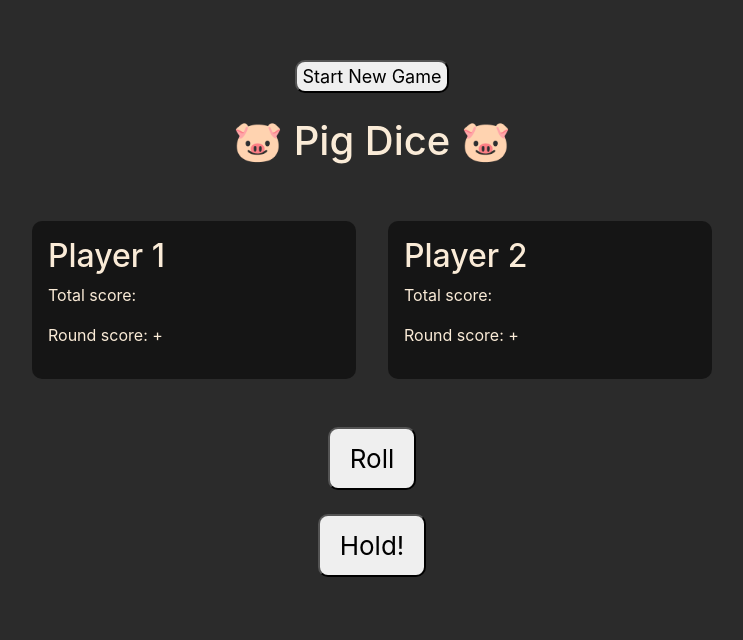
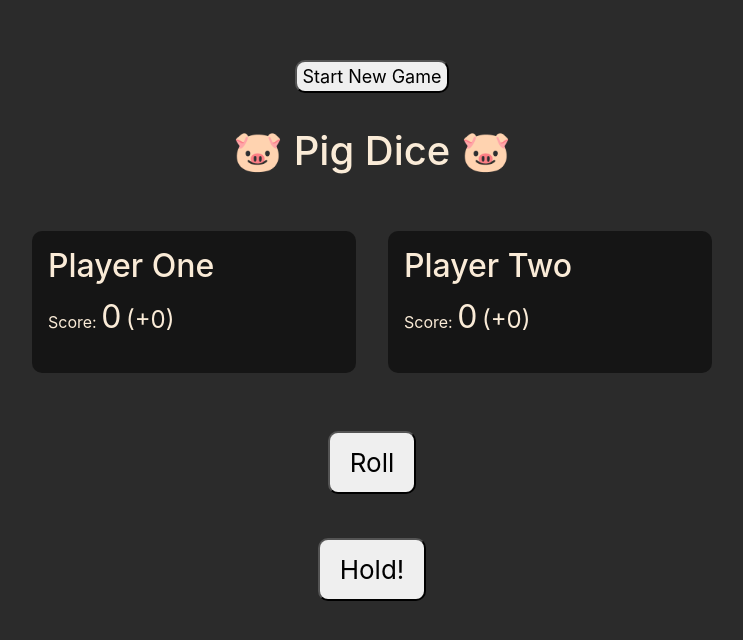
Before and after one commit to Mikerophonic/pig-dice, a plain HTML site: page index.html in a window 1280 px wide. Shown: the whole page, without its empty margins (268-1011 px from the left). Drawn offline with nearby package versions, Linux system fonts and the light colour scheme.

Commit message:
change score appearance

```diff
--- a/css/styles.css
+++ b/css/styles.css
@@ -14,6 +14,7 @@ h1 {
 
 .button {
     border-radius: 10px;
+    margin:10px;
 }
 
 #startBtn {
@@ -28,7 +29,7 @@ h1 {
     transition: all 0.2s ease-in-out;
     }
 
-    #rollBtn:hover, #holdBtn:hover {
+#rollBtn:hover, #holdBtn:hover {
     transform: scale(1.1);
     }
 
@@ -58,3 +59,11 @@ h1 {
 .activePlayer {
     border: 5px solid red;
 }
+
+#totalScore1, #totalScore2 {
+    font-size: 32px;
+}
+
+#roundScore1, #roundScore2 {
+    font-size: 24px;
+}
--- a/index.html
+++ b/index.html
@@ -13,14 +13,14 @@
 <h1>🐷 Pig Dice 🐷</h1>
 <div class="wrapper">
 <div id="1" class="player">
-    <h2>Player 1</h2>
-    <p>Total score: <span id="totalScore1"></span></p>
-    <p>Round score: +<span id="roundScore1"></span></p>
+    <h2>Player One</h2>
+    <p>Score:  <span id="totalScore1">0</span> <span id="roundScore1">(+0)</span></p>
+
 </div>
 <div id="2" class="player">
-    <h2>Player 2</h2>
-    <p>Total score: <span id="totalScore2"></span></p>
-    <p>Round score: +<span id="roundScore2"></span></p>
+    <h2>Player Two</h2>
+    <p>Score:  <span id="totalScore2">0</span> <span id="roundScore2">(+0)</span></p>
+
 </div>
 </div>
 <button type="button" class="button" id="rollBtn">Roll</button><br>
--- a/js/scripts.js
+++ b/js/scripts.js
@@ -97,9 +97,6 @@ window.addEventListener("load", function () {
     rollBtn.addEventListener('click', function() {
         rollBtn.textContent = 'Roll Again';
       });
-      rollBtn.addEventListener('mouseover', function() {
-        rollBtn.setattribute = ("style", "font-size: 32px");
-      });
     holdBtn.addEventListener("click", function() {
       hold();
       updateUI();
@@ -109,17 +106,17 @@ window.addEventListener("load", function () {
     function updateUI() {
     totalScore1Span.innerText = player1.totalScore;
     totalScore2Span.innerText = player2.totalScore;
-    roundScore1Span.innerText = player1.roundScore;
-    roundScore2Span.innerText = player2.roundScore;
+    roundScore1Span.innerText = "(+" + player1.roundScore + ")";
+    roundScore2Span.innerText = "(+" + player2.roundScore + ")";
     let cPlayer = getCurrentPlayer().id;
 
     if (cPlayer === 1) {
     document.getElementById(1).setAttribute("class", "player activePlayer");
-    document.getElementById(2).removeAttribute("class", "activePlayer")
+    document.getElementById(2).removeAttribute("class")
     document.getElementById(2).setAttribute("class", "player");
     } else {
       document.getElementById(2).setAttribute("class", "player activePlayer");
-      document.getElementById(1).removeAttribute("class", "activePlayer")
+      document.getElementById(1).removeAttribute("class")
       document.getElementById(1).setAttribute("class", "player");
     }
 
```
